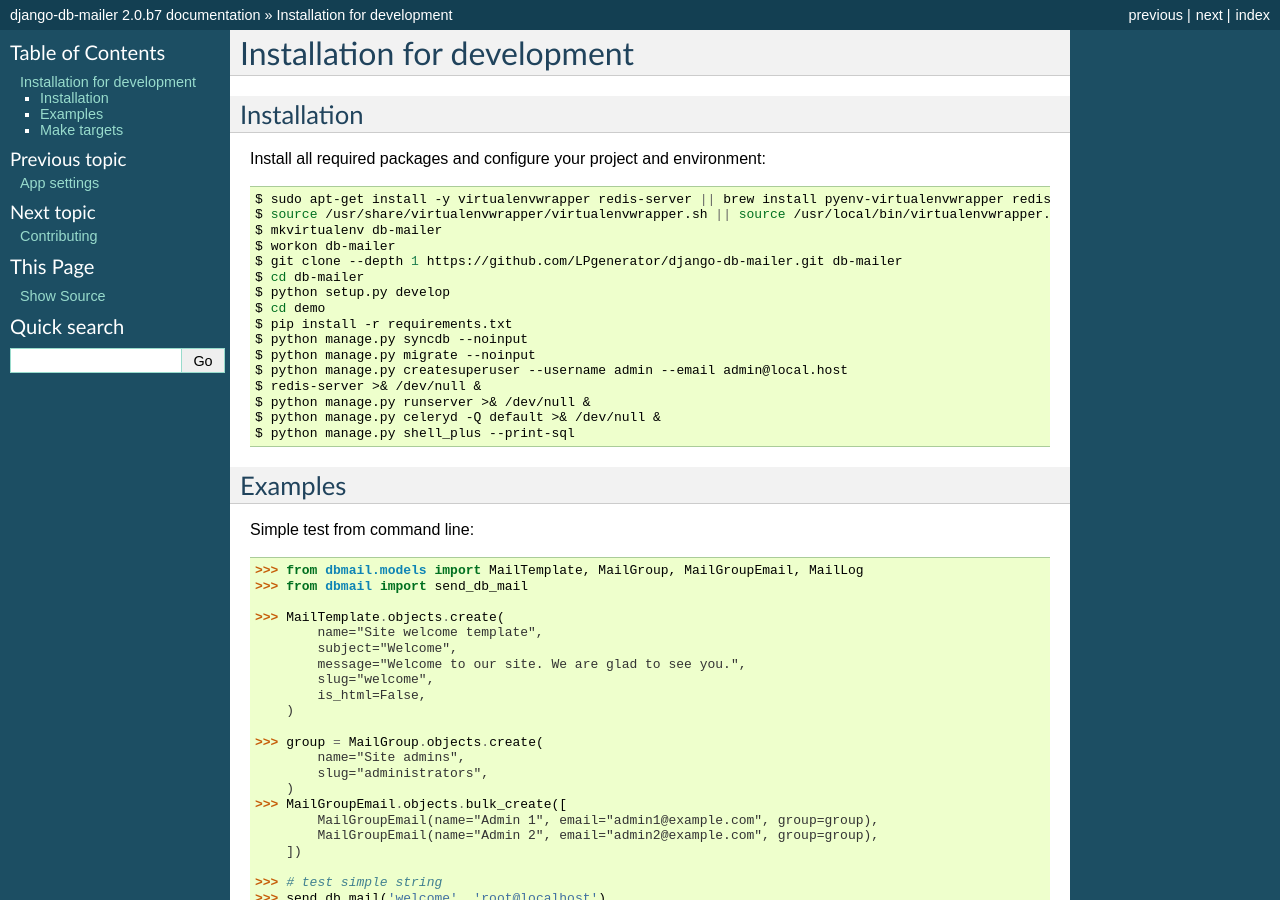
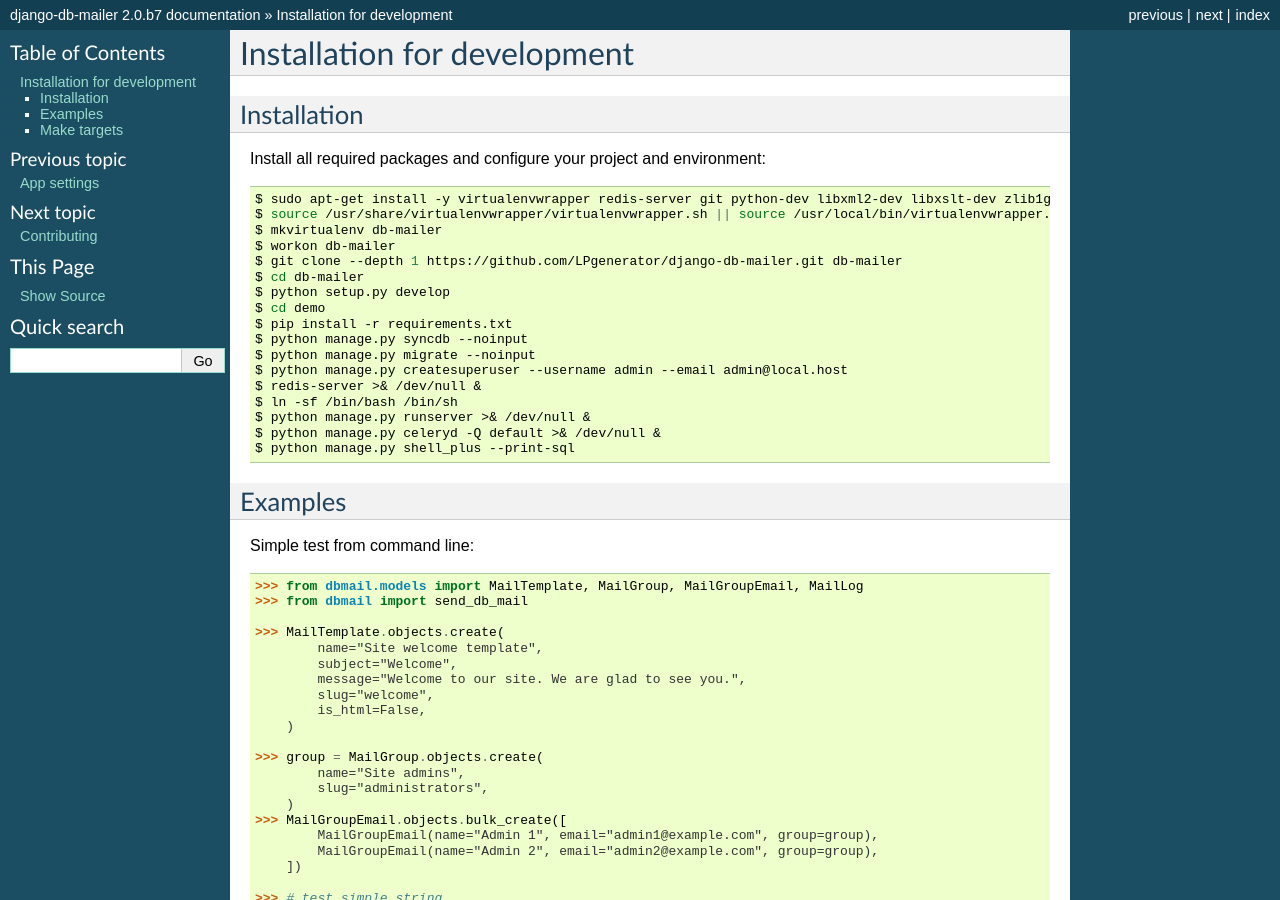
Before and after one commit to LPgenerator/django-db-mailer, a Sphinx documentation site: the page built from docs/dev_install.rst, in a window 1280 px wide and 900 px high. Built offline with Sphinx 7.4.7, drawn with Linux system fonts in a browser that asks for light colours.

Commit message:
installation instruction was updated

```diff
--- a/README.rst
+++ b/README.rst
@@ -103,7 +103,7 @@
 
 .. code-block:: bash
 
-    $ sudo apt-get install -y virtualenvwrapper redis-server || brew install pyenv-virtualenvwrapper redis
+    $ sudo apt-get install -y virtualenvwrapper redis-server git python-dev libxml2-dev libxslt-dev zlib1g-dev || brew install pyenv-virtualenvwrapper redis git
     $ source /usr/share/virtualenvwrapper/virtualenvwrapper.sh || source /usr/local/bin/virtualenvwrapper.sh
     $ mkvirtualenv db-mailer
     $ workon db-mailer
--- a/docs/dev_install.rst
+++ b/docs/dev_install.rst
@@ -8,7 +8,7 @@
 
 .. code-block:: bash
 
-    $ sudo apt-get install -y virtualenvwrapper redis-server || brew install pyenv-virtualenvwrapper redis
+    $ sudo apt-get install -y virtualenvwrapper redis-server git python-dev libxml2-dev libxslt-dev zlib1g-dev || brew install pyenv-virtualenvwrapper redis git
     $ source /usr/share/virtualenvwrapper/virtualenvwrapper.sh || source /usr/local/bin/virtualenvwrapper.sh
     $ mkvirtualenv db-mailer
     $ workon db-mailer
@@ -21,6 +21,7 @@
     $ python manage.py migrate --noinput
     $ python manage.py createsuperuser --username admin --email admin@local.host
     $ redis-server >& /dev/null &
+    $ ln -sf /bin/bash /bin/sh
     $ python manage.py runserver >& /dev/null &
     $ python manage.py celeryd -Q default >& /dev/null &
     $ python manage.py shell_plus --print-sql
```
Also changed, not shown: 1 other file.
